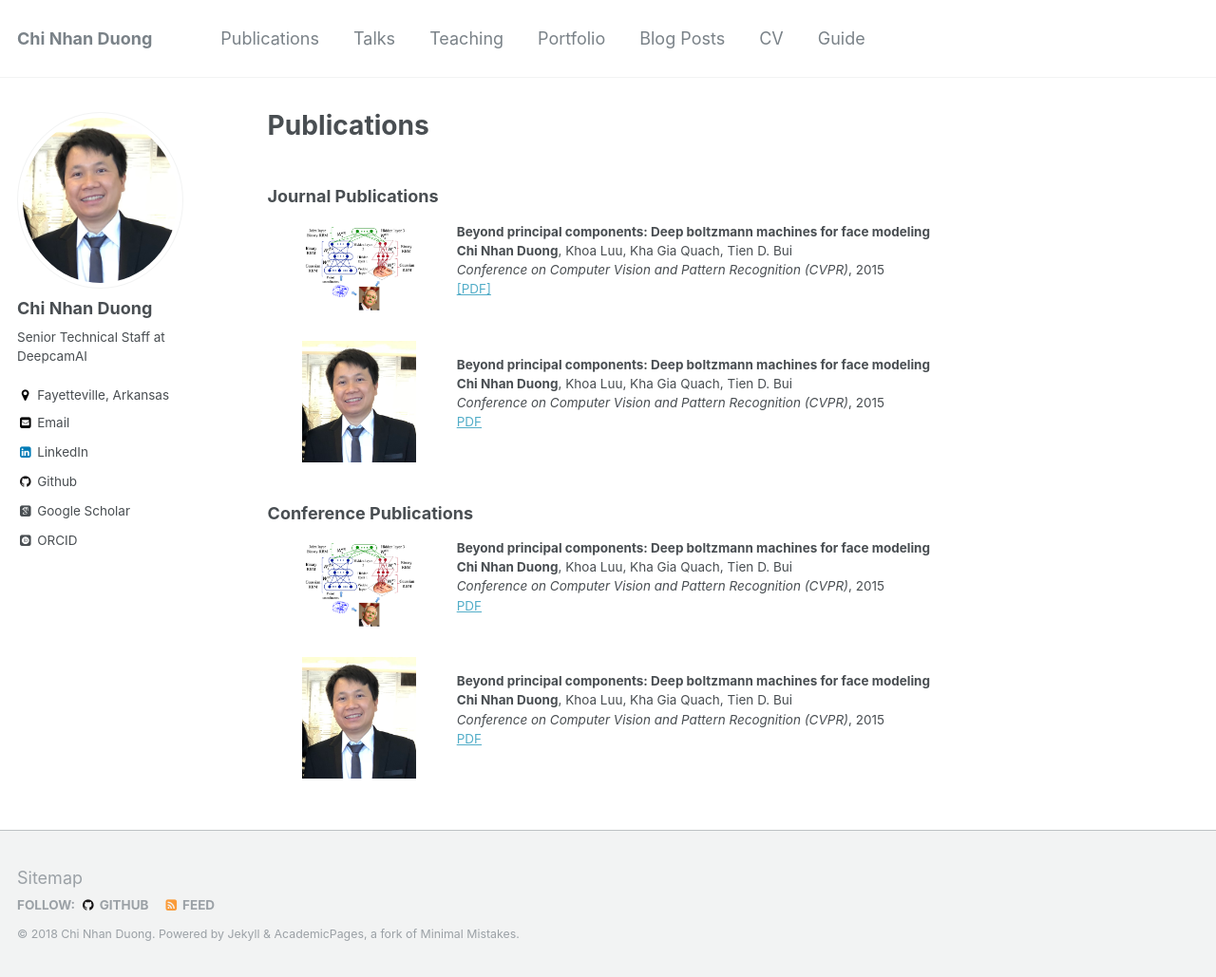
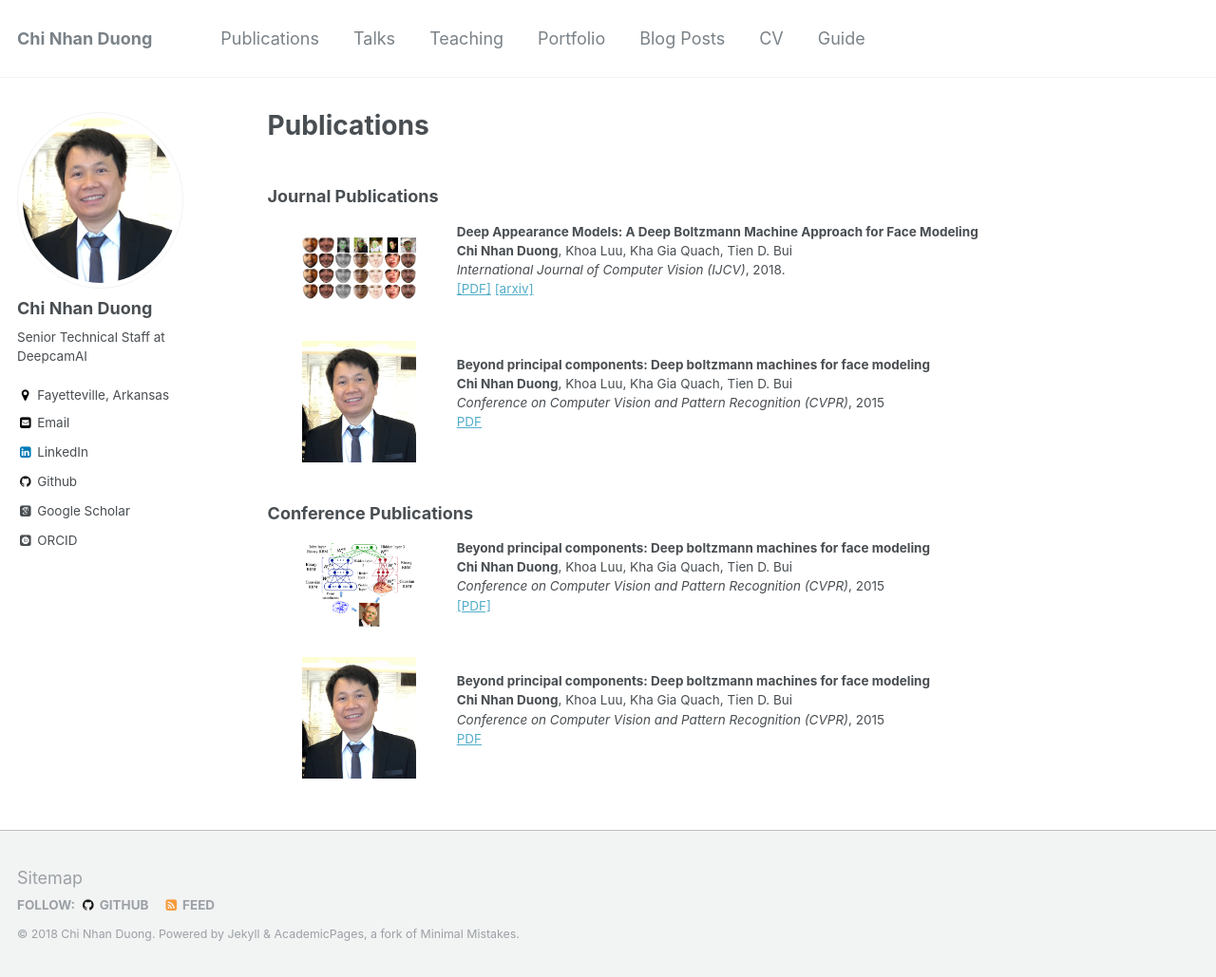
Before and after one commit to dcnhan/dcnhan.github.io, a Jekyll site: the page built from _pages/publications.md, in a window 1280 px wide and 1029 px high. Shown: the whole window at 95% size. Built offline with Jekyll 4.4.1, drawn with Linux system fonts in a browser that asks for light colours; some web fonts are replaced.

Commit message:
Build website

```diff
--- a/_pages/publications.md
+++ b/_pages/publications.md
@@ -7,11 +7,12 @@ author_profile: true
 ### Journal Publications
 
 <table width="900" align="center" border="0">
-	<td width="25%" valign="top" align="center"><img src="/images/featured_DAMs.png" alt="game" width="120" height="100" style="border-style: none"></td>
+	<td width="25%" valign="top" align="center"><img src="/images/featured_DAMs_journal.jpg" alt="game" width="120" height="100" style="border-style: none"></td>
 	<td width="75%" valign="top">
-	<p><heading><strong>Beyond principal components: Deep boltzmann machines for face modeling</strong></heading><br>
-	<strong> Chi Nhan Duong</strong>, Khoa Luu, Kha Gia Quach, Tien D. Bui<br><em>Conference on Computer Vision and Pattern Recognition (CVPR)</em>, 2015<br>
-	<a href="https://www.cv-foundation.org/openaccess/content_cvpr_2015/papers/Duong_Beyond_Principal_Components_2015_CVPR_paper.pdf">[PDF]</a>
+	<p><heading><strong>Deep Appearance Models: A Deep Boltzmann Machine Approach for Face Modeling</strong></heading><br>
+	<strong> Chi Nhan Duong</strong>, Khoa Luu, Kha Gia Quach, Tien D. Bui<br><em>International Journal of Computer Vision (IJCV)</em>, 2018.<br>
+	<a href="https://link.springer.com/article/10.1007%2Fs11263-018-1113-3">[PDF]</a>
+	<a href="https://arxiv.org/pdf/1607.06871.pdf">[arxiv]</a>
 	</p></td></table>
 
 <table width="900" align="center" border="0">
@@ -22,7 +23,10 @@ author_profile: true
 ### Conference Publications
 <table width="900" align="center" border="0">
 	<td width="25%" valign="top" align="center"><img src="/images/featured_DAMs.png" alt="game" width="120" height="100" style="border-style: none"></td>
-	<td width="75%" valign="top"><p><heading><strong>Beyond principal components: Deep boltzmann machines for face modeling</strong></heading><br><strong> Chi Nhan Duong</strong>, Khoa Luu, Kha Gia Quach, Tien D. Bui<br><em>Conference on Computer Vision and Pattern Recognition (CVPR)</em>, 2015<br><a href="https://www.cv-foundation.org/openaccess/content_cvpr_2015/papers/Duong_Beyond_Principal_Components_2015_CVPR_paper.pdf">PDF</a></p></td></table>
+	<td width="75%" valign="top"><p><heading><strong>Beyond principal components: Deep boltzmann machines for face modeling</strong></heading><br>
+	<strong> Chi Nhan Duong</strong>, Khoa Luu, Kha Gia Quach, Tien D. Bui<br><em>Conference on Computer Vision and Pattern Recognition (CVPR)</em>, 2015<br>
+	<a href="https://www.cv-foundation.org/openaccess/content_cvpr_2015/papers/Duong_Beyond_Principal_Components_2015_CVPR_paper.pdf">[PDF]</a>
+	</p></td></table>
 
 <table width="900" align="center" border="0">
 	<td width="25%" valign="top" align="center"><img src="/images/dcnhan.png" alt="game" width="120" height="100" style="border-style: none"></td>
```
Also changed, not shown: images/featured_DAMs_journal.jpg (added).
